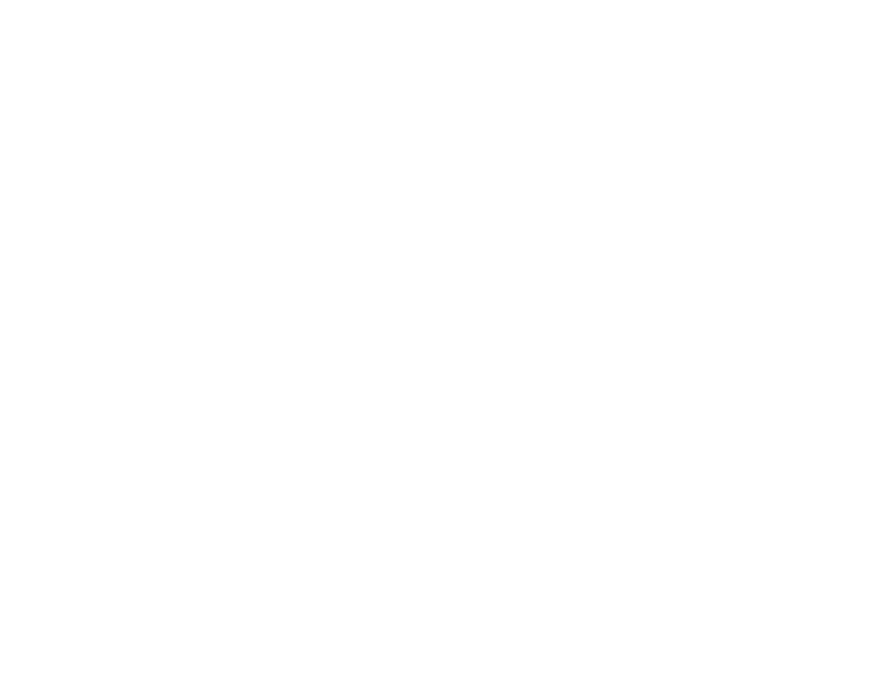
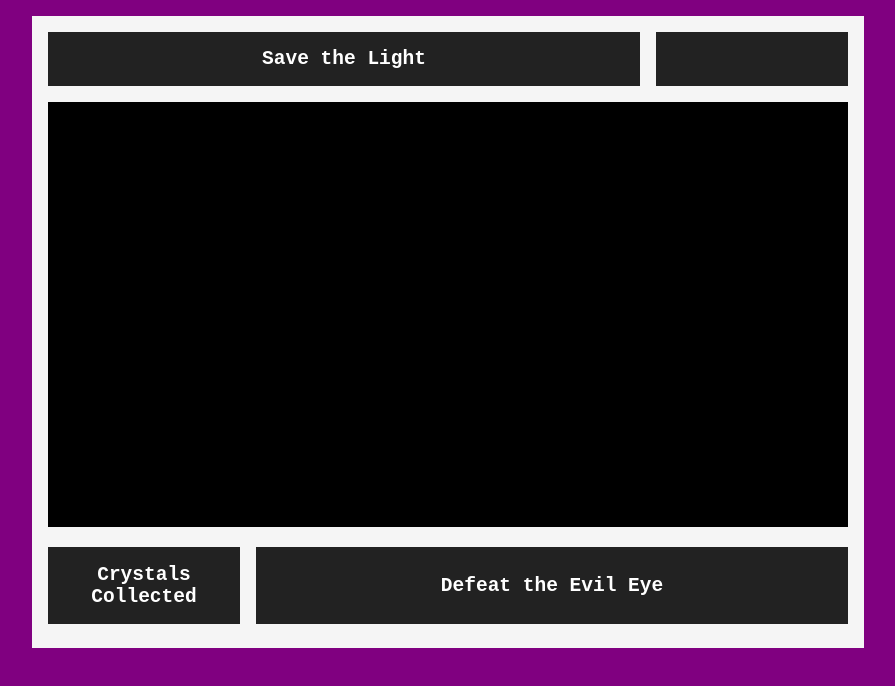
Before and after one commit to Nash4star/SaveTheLight, a plain HTML site: page index.html in a window 1280 px wide. Shown: the whole page, without its empty margins (192-1087 px from the left). Drawn offline with Linux system fonts and the light colour scheme.

Commit message:
big changes

```diff
--- a/css/style.css
+++ b/css/style.css
@@ -0,0 +1,65 @@
+html, body {
+    margin: 0;
+    padding: 0;
+}
+
+body {
+    padding-top: 1em;
+    text-align: center;
+    background-color: purple;
+    background-size: cover;
+    background-repeat: space;
+}
+
+h1, h2 {
+    font-family: monospace;
+    color: rgb(255, 255, 255);
+  }
+
+canvas {
+    background-color: black;
+    width: 100%;
+    height: 425px;
+}
+
+#container {
+    max-width: 50em;
+    height: 600px;
+    background-color: whitesmoke;
+    margin: 0 auto;
+    padding: 1em;
+    display: grid;
+    grid-gap: 1em;
+    grid-template-rows: .25fr .5fr .25fr;
+    grid-template-columns: .25fr .5fr .25fr;
+    grid-template-areas: "top-left top-left top-right"
+                         "game game game"
+                         "btm-left btm-right btm-right";
+}
+#top-left, #top-right, #btm-left, #btm-right {
+    display: flex;
+    justify-content: center;
+    align-items: center;
+    background-color: #222;
+  }
+
+  #top-left {
+    grid-area: top-left;
+  }
+
+  #top-right {
+    grid-area: top-right;
+  }
+
+  main {
+    grid-area: game;
+  }
+
+
+  #btm-left {
+    grid-area: btm-left;
+  }
+
+  #btm-right {
+    grid-area: btm-right;
+  }
--- a/index.html
+++ b/index.html
@@ -2,11 +2,23 @@
 <html lang="en">
 <head>
     <meta charset="UTF-8">
+    <meta name="viewport" content="width=device-width, initial-scale=1.0">
     <meta http-equiv="X-UA-Compatible" content="IE=edge">
-    <meta name="viewport" content="width=device-width, initial-scale=1.0">
-    <title>Document</title>
+
+    <title>Save The Light</title>
+    <link rel="stylesheet" href="css/style.css">
 </head>
 <body>
+    <div id="container">
+        <aside id="top-left"><h2>Save the Light</h2></aside>
+        <aside id="top-right"><h2 id="movment"></h2></aside>
+        <main>
+            <canvas id="canvas"></canvas>
+        </main>
+        <aside id="btm-left"><h2 id="collected ">Crystals Collected</h2></aside>
+        <aside id="btm-right"><h2>Defeat the Evil Eye</h2></aside>
+    </div>
+    <script src="js/app.js"></script>
 
 </body>
 </html>
--- a/js/app.js
+++ b/js/app.js
@@ -0,0 +1,73 @@
+const game = document.getElementById('canvas')
+const movement = document.getElementById('movement')
+const ctx = game.getContext('2d')
+
+game.setAttribute('width', getComputedStyle(game)['width'])
+game.setAttribute('height', getComputedStyle(game)['height'])
+
+class Sprite {
+    constructor(x, y, color, height, width) {
+        this.x = x,
+        this.y = y,
+        this.color = color,
+        this.height = height,
+        this.width = width,
+        this.alive = true,
+        this.render = function () {
+            ctx.fillStyle = this.color
+            ctx.fillRect(this.x, this.y, this.height, this.width)
+        }
+    }
+}
+
+let player = new Sprite(10, 10, 'blue', 4, 4)
+let eye = new Sprite(425, 100, 'white', 16, 16)
+
+document.addEventListener('DOMContentLoaded', function () {
+    document.addEventListener('keydown', movementHandler)
+    setInterval(gameLoop, 60)
+})
+
+const gameLoop = () => {
+    if (eye.alive) {
+        detectHit()
+    }
+    ctx.clearRect(0, 0, game.width, game.height)
+    movement.textContent = player.x + ', ' + player.y
+    player.render()
+    if (eye.alive) {
+        eye.render()
+    }
+}
+
+const movementHandler = (e) => {
+    switch (e.keyCode) {
+        case (87):
+            // we'll move the player up
+            player.y -= 10
+            // then break the case
+            break
+        case (65):
+            // move the player left
+            player.x -= 10
+            break
+        case (83):
+            // move player down
+            player.y += 10
+            break
+        case (68):
+            // move the player right
+            player.x += 10
+            break
+    }
+}
+
+const detectHit = () => {
+    if (player.x < eye.x + eye.width
+       && player.x + player.width > eye.x
+       && player.y < eye.y + eye.height
+       && player.y + player.height > eye.y) {
+           eye.alive = false
+           document.getElementById('status').textContent = 'You saved the Light!'
+       }
+}
```
